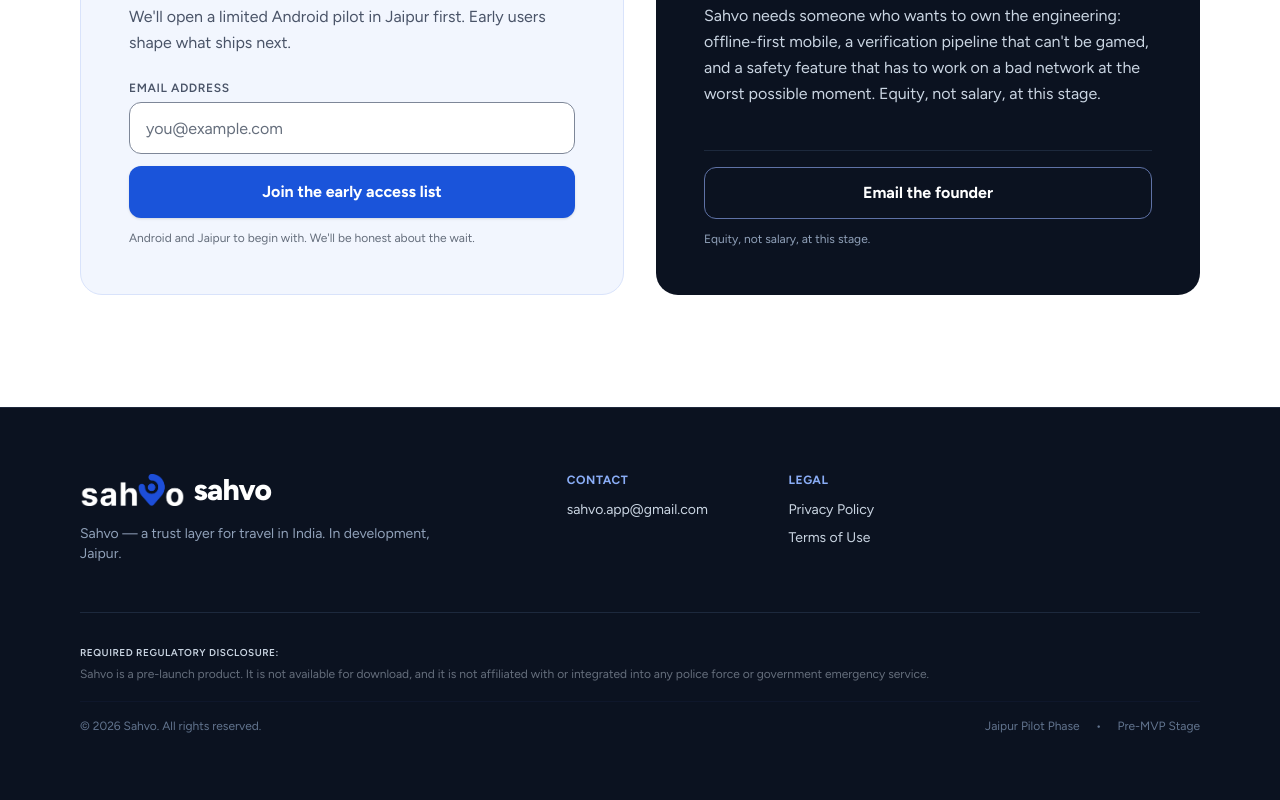
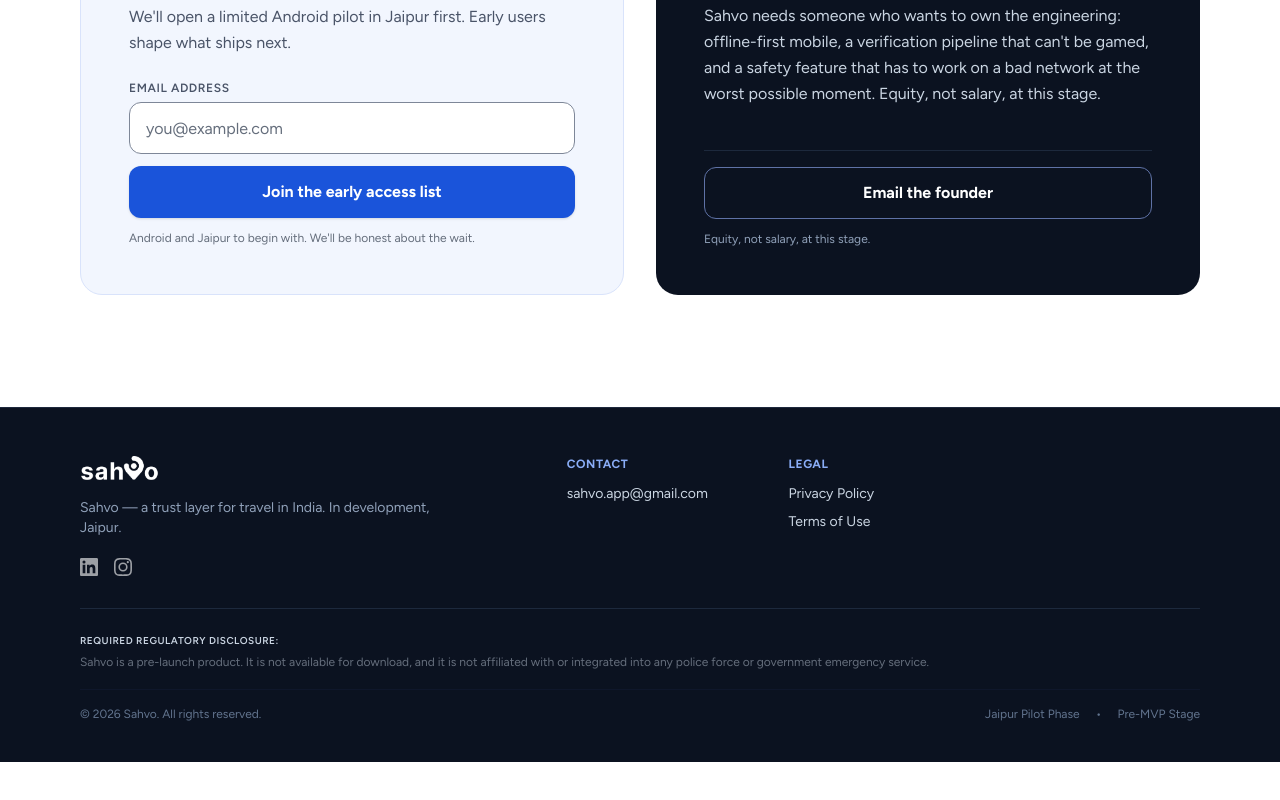
Before and after one commit to uiuxdesignyash/Sahvo.io, a Next.js app: page / in a window 1280 px wide. Shown: the part 8332-9132 px from the top of the page. After the commit the page ends 9094 px from the top, so only its background shows below. Built offline with nearby package versions, Linux system fonts and the light colour scheme.

Commit message:
fix(footer): white logo only, no text, reduced padding, social icons, remove dead space

```diff
--- a/components/sections/Footer.tsx
+++ b/components/sections/Footer.tsx
@@ -1,26 +1,59 @@
-import { Logo } from '@/components/logo/Logo';
 import { Container } from '@/components/ui/Container';
 import { COPY } from '@/content/copy';
+import Image from 'next/image';
 import React from 'react';
+import logoWhite from '@/components/logo/Primary_logo2.png';
 
 export const Footer: React.FC = () => {
   return (
-    <footer className="py-16 bg-[var(--color-surface-inverse)] text-[var(--color-surface-base)] text-left border-t border-slate-800">
+    <footer className="pt-10 pb-8 md:pt-12 md:pb-10 bg-[var(--color-surface-inverse)] text-[var(--color-surface-base)] text-left border-t border-slate-800">
       <Container>
-        <div className="grid grid-cols-1 md:grid-cols-12 gap-12 pb-12 border-b border-slate-800">
+        <div className="grid grid-cols-1 md:grid-cols-12 gap-12 pb-8 border-b border-slate-800">
           {/* Brand Column */}
           <div className="md:col-span-5 space-y-4">
             <a
-              href="#"
+              href="#top"
               aria-label="Sahvo — back to top"
-              className="inline-flex items-center text-2xl font-extrabold text-white"
+              className="inline-flex items-center"
             >
-              <Logo onDark />
+              <Image
+                src={logoWhite}
+                alt="Sahvo"
+                height={26}
+                priority
+                className="h-[26px] w-auto"
+              />
             </a>
 
             <p className="text-sm text-slate-400 max-w-sm">
               {COPY.footer.descriptor}
             </p>
+
+            {/* Social icons */}
+            <div className="flex items-center gap-4 pt-1">
+              {COPY.hero.social.linkedin && (
+                <a
+                  href={COPY.hero.social.linkedin}
+                  target="_blank"
+                  rel="noopener noreferrer"
+                  aria-label="Sahvo on LinkedIn"
+                  className="text-white/60 hover:text-white transition-colors duration-150"
+                >
+                  <svg width="18" height="18" viewBox="0 0 24 24" fill="currentColor"><path d="M20.447 20.452h-3.554v-5.569c0-1.328-.027-3.037-1.852-3.037-1.853 0-2.136 1.445-2.136 2.939v5.667H9.351V9h3.414v1.561h.046c.477-.9 1.637-1.85 3.37-1.85 3.601 0 4.267 2.37 4.267 5.455v6.286zM5.337 7.433a2.062 2.062 0 01-2.063-2.065 2.064 2.064 0 112.063 2.065zm1.782 13.019H3.555V9h3.564v11.452zM22.225 0H1.771C.792 0 0 .774 0 1.729v20.542C0 23.227.792 24 1.771 24h20.451C23.2 24 24 23.227 24 22.271V1.729C24 .774 23.2 0 22.222 0h.003z"/></svg>
+                </a>
+              )}
+              {COPY.hero.social.instagram && (
+                <a
+                  href={COPY.hero.social.instagram}
+                  target="_blank"
+                  rel="noopener noreferrer"
+                  aria-label="Sahvo on Instagram"
+                  className="text-white/60 hover:text-white transition-colors duration-150"
+                >
+                  <svg width="18" height="18" viewBox="0 0 24 24" fill="currentColor"><path d="M12 2.163c3.204 0 3.584.012 4.85.07 3.252.148 4.771 1.691 4.919 4.919.058 1.265.069 1.645.069 4.849 0 3.205-.012 3.584-.069 4.849-.149 3.225-1.664 4.771-4.919 4.919-1.266.058-1.644.07-4.85.07-3.204 0-3.584-.012-4.849-.07-3.26-.149-4.771-1.699-4.919-4.92-.058-1.265-.07-1.644-.07-4.849 0-3.204.013-3.583.07-4.849.149-3.227 1.664-4.771 4.919-4.919 1.266-.057 1.645-.069 4.849-.069zM12 0C8.741 0 8.333.014 7.053.072 2.695.272.273 2.69.073 7.052.014 8.333 0 8.741 0 12c0 3.259.014 3.668.072 4.948.2 4.358 2.618 6.78 6.98 6.98C8.333 23.986 8.741 24 12 24c3.259 0 3.668-.014 4.948-.072 4.354-.2 6.782-2.618 6.979-6.98.059-1.28.073-1.689.073-4.948 0-3.259-.014-3.667-.072-4.947-.196-4.354-2.617-6.78-6.979-6.98C15.668.014 15.259 0 12 0zm0 5.838a6.162 6.162 0 100 12.324 6.162 6.162 0 000-12.324zM12 16a4 4 0 110-8 4 4 0 010 8zm6.406-11.845a1.44 1.44 0 100 2.881 1.44 1.44 0 000-2.881z"/></svg>
+                </a>
+              )}
+            </div>
           </div>
 
           {/* Navigation Columns */}
@@ -48,7 +81,7 @@ export const Footer: React.FC = () => {
         </div>
 
         {/* Mandatory Legal Disclosure (Design.md §10.4 & TRD.md FR-10-01) */}
-        <div className="pt-8 pb-4 space-y-4">
+        <div className="pt-6 space-y-4">
           <p className="text-xs text-[var(--color-text-tertiary)] leading-relaxed max-w-4xl">
             <strong className="text-slate-300 font-semibold uppercase text-[10px] tracking-wider block mb-1">
               Required Regulatory Disclosure:
```
